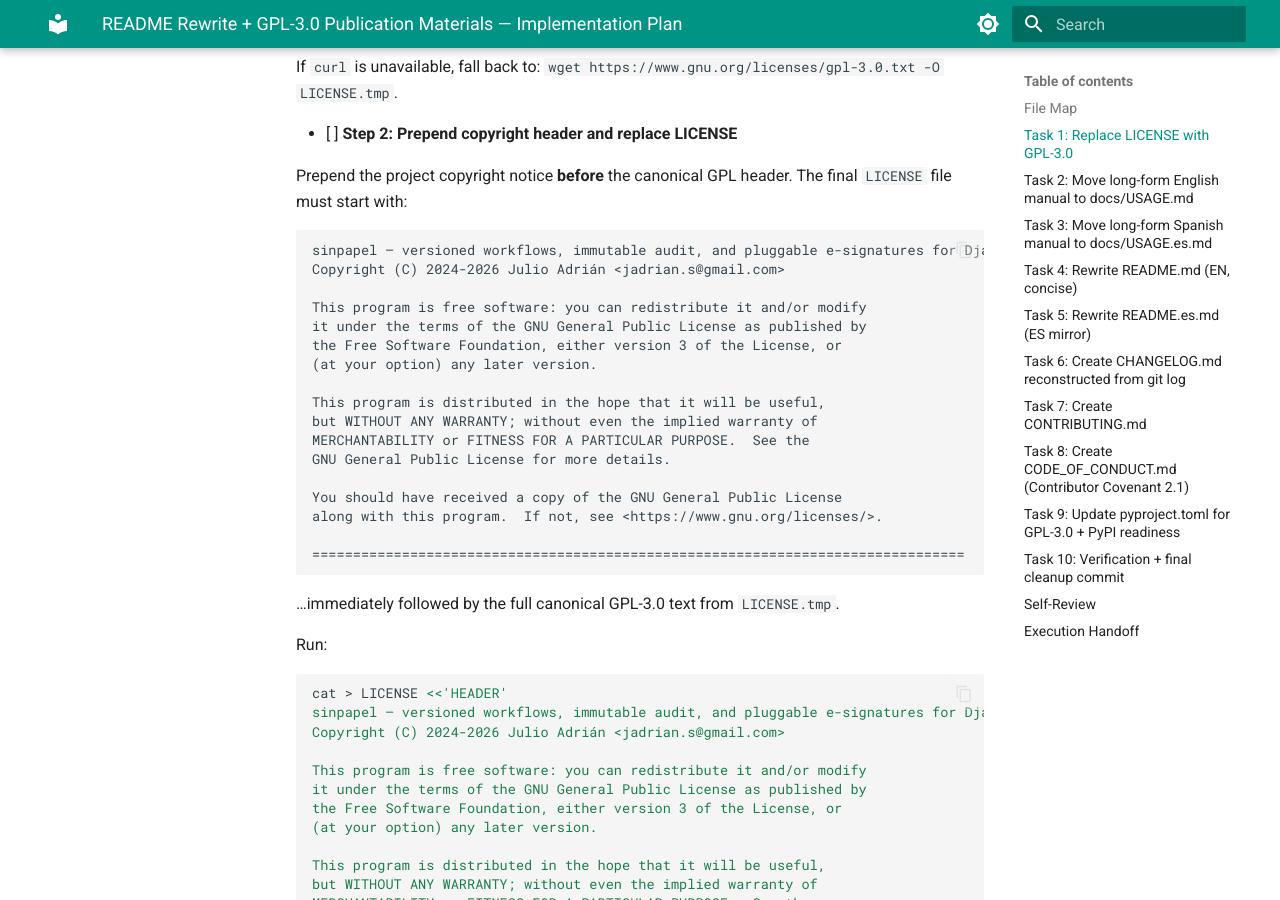
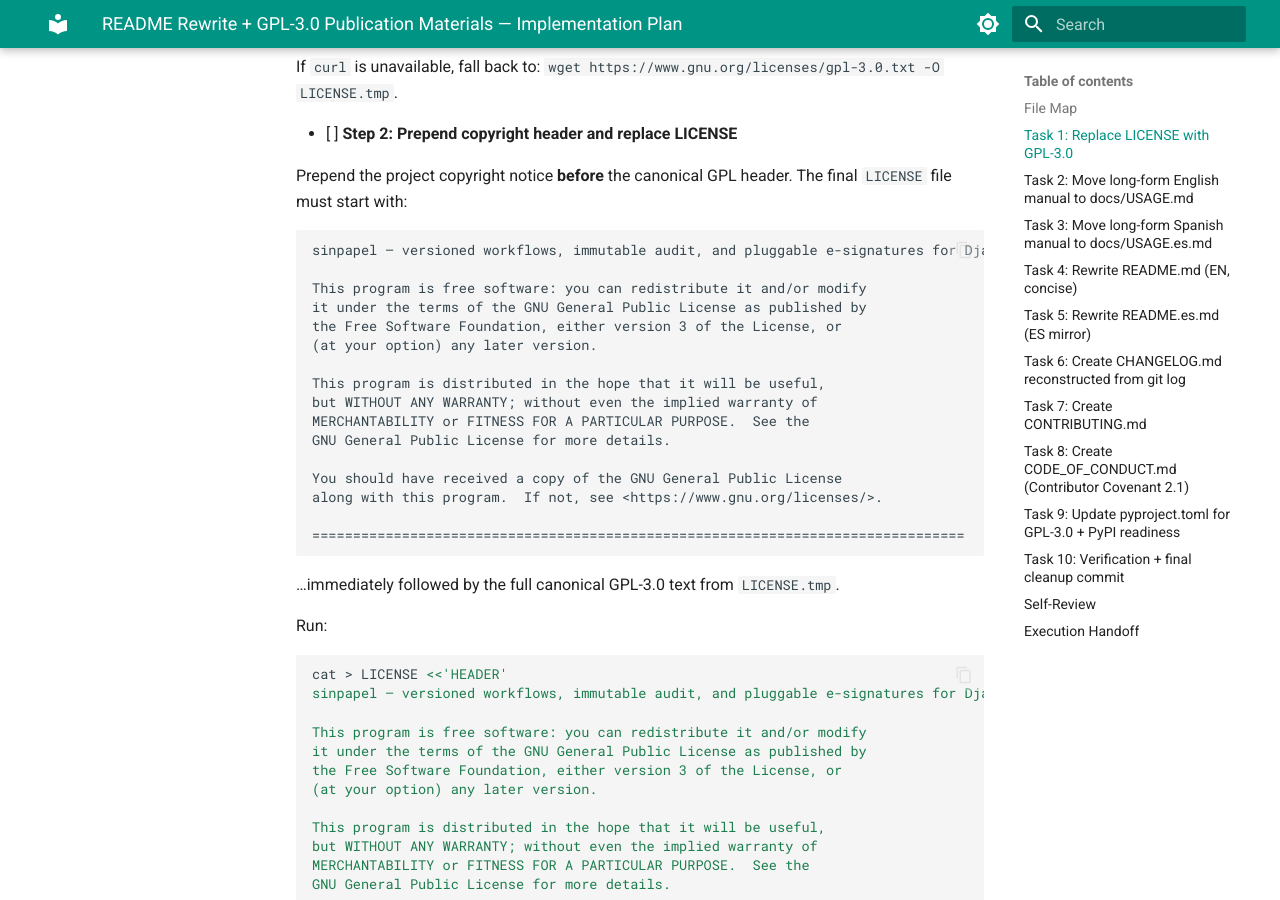
Before and after one commit to aprendomx/sinpapel, an MkDocs documentation site: the page built from docs/superpowers/plans/2026-05-16-readme-publication.md, in a window 1280 px wide and 900 px high, scrolled down 1587 px. Built offline with MkDocs 1.6.1 and Material for MkDocs 9.7.7, drawn with Linux system fonts in a browser that asks for light colours; some of the changed text lies outside the part shown.

Commit message:
docs: quitar línea de copyright personal de planes y specs
Co-Authored-By: Claude Opus 5.5 <noreply@anthropic.com>

````diff
--- a/docs/superpowers/plans/2026-05-16-readme-publication.md
+++ b/docs/superpowers/plans/2026-05-16-readme-publication.md
@@ -50,7 +50,6 @@ Prepend the project copyright notice **before** the canonical GPL header. The fi
 
 ```
 sinpapel — versioned workflows, immutable audit, and pluggable e-signatures for Django.
-Copyright (C) 2024-2026 Julio Adrián <jadrian.s@gmail.com>
 
 This program is free software: you can redistribute it and/or modify
 it under the terms of the GNU General Public License as published by
@@ -75,7 +74,6 @@ Run:
 ```bash
 cat > LICENSE <<'HEADER'
 sinpapel — versioned workflows, immutable audit, and pluggable e-signatures for Django.
-Copyright (C) 2024-2026 Julio Adrián <jadrian.s@gmail.com>
 
 This program is free software: you can redistribute it and/or modify
 it under the terms of the GNU General Public License as published by
@@ -393,8 +391,6 @@ Pull requests are welcome. Please read [CONTRIBUTING.md](CONTRIBUTING.md) for de
 
 ## License
 
-Copyright (C) 2024-2026 Julio Adrián.
-
 sinpapel is free software: you can redistribute it and/or modify it under the terms of the GNU General Public License as published by the Free Software Foundation, either version 3 of the License, or (at your option) any later version.
 
 sinpapel is distributed in the hope that it will be useful, but **WITHOUT ANY WARRANTY**; without even the implied warranty of MERCHANTABILITY or FITNESS FOR A PARTICULAR PURPOSE. See the [GNU General Public License](LICENSE) for more details.
@@ -589,8 +585,6 @@ sinpapel sigue [Semantic Versioning](https://semver.org/). La release actual es
 Los pull requests son bienvenidos. Por favor lee [CONTRIBUTING.md](CONTRIBUTING.md) para setup de desarrollo, convenciones de commits y el requisito de sign-off DCO (Developer Certificate of Origin).
 
 ## Licencia
-
-Copyright (C) 2024-2026 Julio Adrián.
 
 sinpapel es software libre: puedes redistribuirlo y/o modificarlo bajo los términos de la GNU General Public License publicada por la Free Software Foundation, ya sea la versión 3 de la Licencia, o (a tu elección) cualquier versión posterior.
 
````
Also changed, not shown: docs/superpowers/specs/2026-05-16-readme-publication-design.md (+1 -1 lines).
